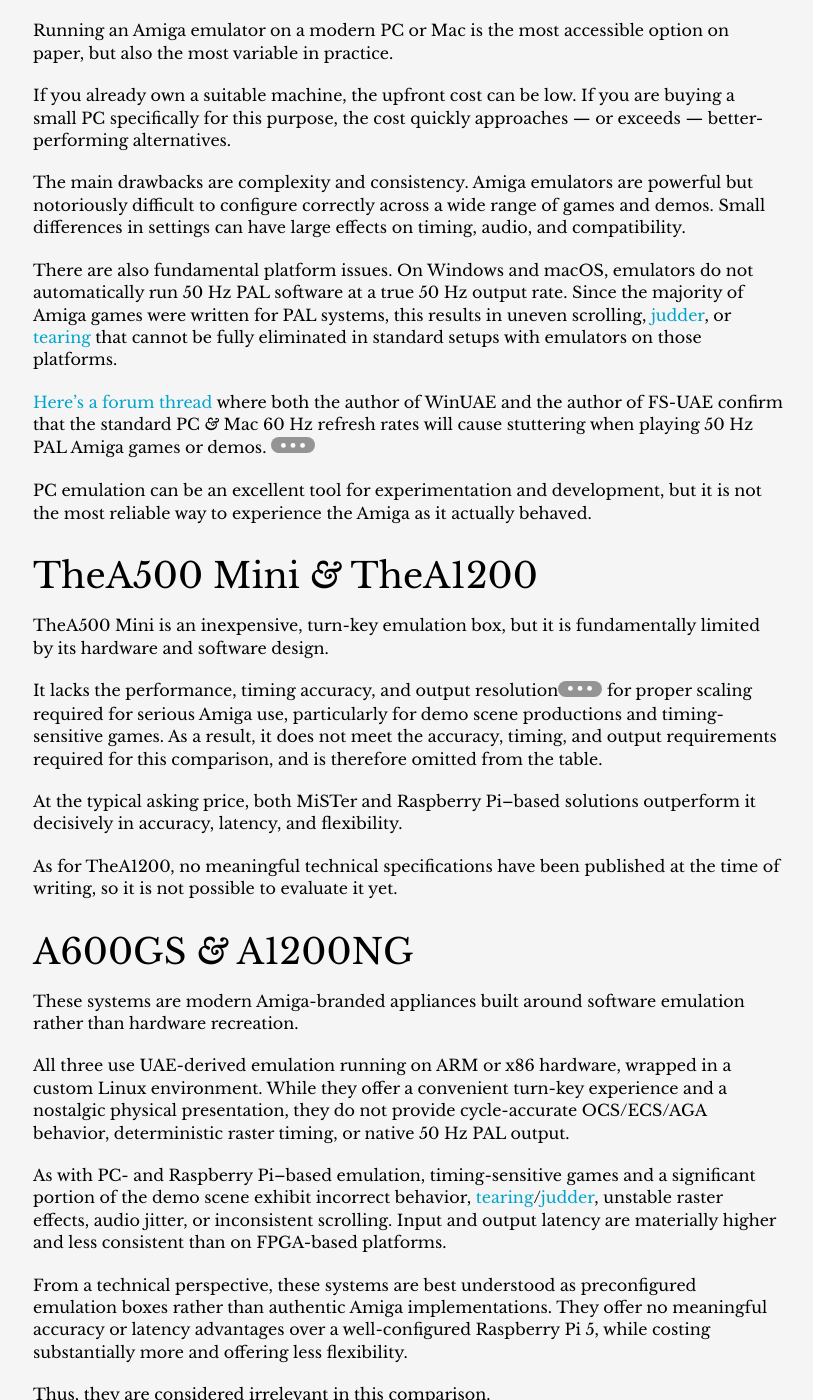
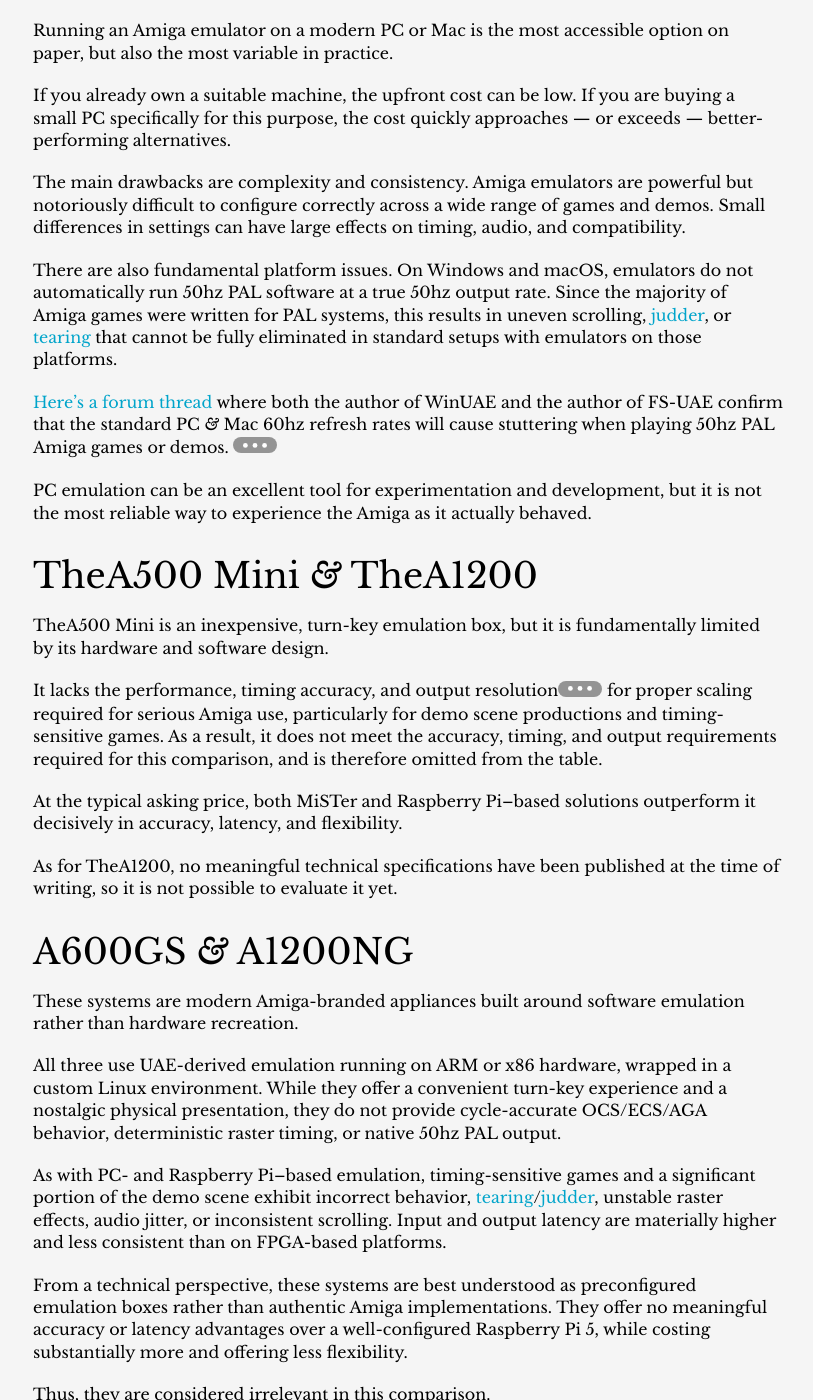
Before and after one commit to amigavision/amigavision.github.io, a Jekyll site: the page built from best.md, in a window 1280 px wide and 1400 px high, scrolled down 503 px. Shown: the whole window, without its empty margins (232-1045 px from the left). Built offline with Jekyll 4.4.1, drawn with Linux system fonts in a browser that asks for light colours; some of the changed text lies outside the part shown.

Commit message:
50hz/60hz is more common notation, although not technically correct

```diff
--- a/best.md
+++ b/best.md
@@ -15,9 +15,9 @@
 
 The main drawbacks are complexity and consistency. Amiga emulators are powerful but notoriously difficult to configure correctly across a wide range of games and demos. Small differences in settings can have large effects on timing, audio, and compatibility.
 
-There are also fundamental platform issues. On Windows and macOS, emulators do not automatically run 50 Hz PAL software at a true 50 Hz output rate. Since the majority of Amiga games were written for PAL systems, this results in uneven scrolling, [judder], or [tearing] that cannot be fully eliminated in standard setups with emulators on those platforms.
+There are also fundamental platform issues. On Windows and macOS, emulators do not automatically run 50hz PAL software at a true 50hz output rate. Since the majority of Amiga games were written for PAL systems, this results in uneven scrolling, [judder], or [tearing] that cannot be fully eliminated in standard setups with emulators on those platforms.
 
-[Here’s a forum thread](https://eab.abime.net/showthread.php/showthread.php?t=67729) where both the author of WinUAE and the author of FS-UAE confirm that the standard PC *&* Mac 60 Hz refresh rates will cause stuttering when playing 50 Hz PAL Amiga games or demos. [^3]
+[Here’s a forum thread](https://eab.abime.net/showthread.php/showthread.php?t=67729) where both the author of WinUAE and the author of FS-UAE confirm that the standard PC *&* Mac 60hz refresh rates will cause stuttering when playing 50hz PAL Amiga games or demos. [^3]
 
 PC emulation can be an excellent tool for experimentation and development, but it is not the most reliable way to experience the Amiga as it actually behaved.
 
@@ -35,7 +35,7 @@
 
 These systems are modern Amiga-branded appliances built around software emulation rather than hardware recreation.
 
-All three use UAE-derived emulation running on ARM or x86 hardware, wrapped in a custom Linux environment. While they offer a convenient turn-key experience and a nostalgic physical presentation, they do not provide cycle-accurate OCS/ECS/AGA behavior, deterministic raster timing, or native 50 Hz PAL output.
+All three use UAE-derived emulation running on ARM or x86 hardware, wrapped in a custom Linux environment. While they offer a convenient turn-key experience and a nostalgic physical presentation, they do not provide cycle-accurate OCS/ECS/AGA behavior, deterministic raster timing, or native 50hz PAL output.
 
 As with PC- and Raspberry Pi–based emulation, timing-sensitive games and a significant portion of the demo scene exhibit incorrect behavior, [tearing]/[judder], unstable raster effects, audio jitter, or inconsistent scrolling. Input and output latency are materially higher and less consistent than on FPGA-based platforms.
 
@@ -102,7 +102,7 @@
 
 |   | Real <br>Amiga | MiSTer | RPi&nbsp;5 | PC +<br> Emu |
 |---|:---------------:|:------:|:-----------------:|:-----------------------:|
-| Automatic PAL 50 Hz *&* <br>NTSC 60 Hz Switching | ✅ | ✅ | ✅ | <br>❌<br> [^3]
+| Automatic PAL 50hz *&* <br>NTSC 60hz Switching | ✅ | ✅ | ✅ | <br>❌<br> [^3]
 | Cycle Accuracy | 🟩<br>🟩<br>🟩 | 🟩<br>🟩<br>🟩 | <br>🟨<br>🟨 | <br><br>🟨<br>🟨<br> [^1]
 | Chipset Fidelity<br> (OCS, ECS, AGA) | 🟩<br>🟩<br>🟩 | 🟩<br>🟩<br>🟩 | <br>🟨<br>🟨 | 🟩<br>🟩<br>🟩
 | Runtime Stability | <br><br>🟨<br>🟨<br> [^2] | 🟩<br>🟩<br>🟩 | <br>🟨<br>🟨 | <br>🟨<br>🟨
@@ -175,7 +175,7 @@
 
 [^2]: On aging, analog hardware, you get capacitor drift, power rail fluctuations, clock stability variations with temperature, etc. An expanded Amiga introduces potential issues: Accelerators change bus contention behavior, and RTG cards, CF adapters, USB, etc. introduce side effects.
 
-[^3]: Only Linux can switch automatically to 50 Hz. Windows and Mac emulators always run at 60 Hz, which causes tearing and stuttering when scrolling. It *is* possible to force the entire operating system to run at 50 Hz on some Windows setups, but the emulator can’t do it for you.
+[^3]: Only Linux can switch automatically to 50hz. Windows and Mac emulators always run at 60hz, which causes tearing and stuttering when scrolling. It *is* possible to force the entire operating system to run at 50hz on some Windows setups, but the emulator can’t do it for you.
 
 [^4]: Modern desktop operating systems have way too many variables to keep input and output latency low, e.g. host OS interruptions, USB latency and polling speed, graphics rendering pipelines, etc.
 
```
